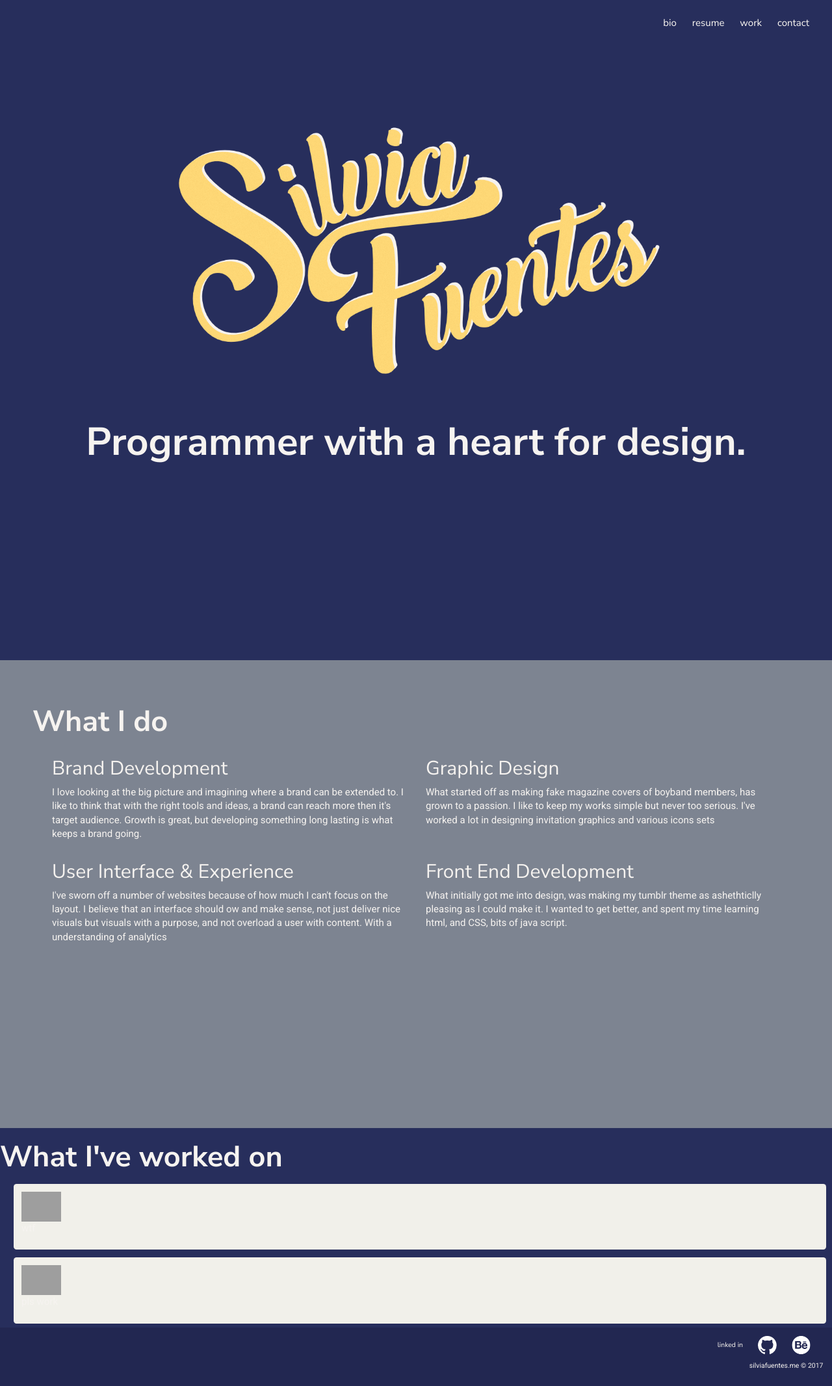
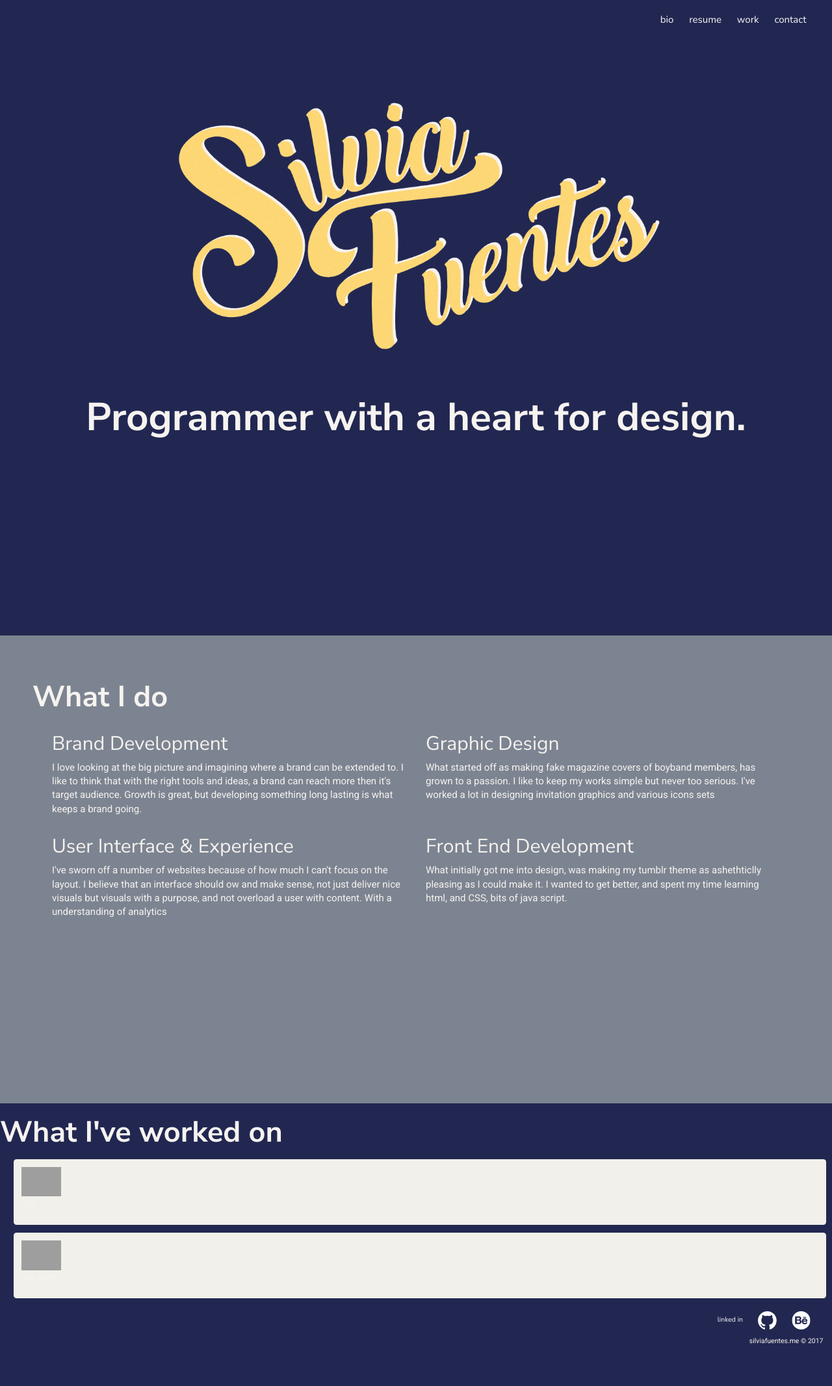
Before and after one commit to silviafuen/silviafuen.github.io, a Jekyll site: the page built from index.html, in a window 1280 px wide. Shown: the whole page at 65% size. Built offline with Jekyll 4.4.1, drawn with Linux system fonts in a browser that asks for light colours; after the commit the page ends 2094 px from its top, so only the background shows below that; grey boxes are pictures that could not be loaded.

Commit message:
Movement of eleemnts
Elements were restructured and added

```diff
--- a/css/main.css
+++ b/css/main.css
@@ -1,9 +1,22 @@
-html, body {
+body,html {
   background-color: #222751;
   color: #F6F3F0;
   font-size: 15px;
   font-family: 'Roboto', sans-serif;
 
+}
+* {
+  margin: 0;
+  padding: 0;
+}
+
+hr {
+  height: 3px;
+  color: #FFD876;
+  background-color: #FFD876;
+  border: 0;
+  margin: 0;
+  padding: 0;
 }
 .container {
   margin: 5rem;
@@ -12,19 +25,23 @@ html, body {
 }
 
 body {
-  background-color: #272E5C;
+  /*background-color: #272E5C;*/
   width: 100%;
   display: inline-block;
 }
 
 header {
-  padding-top: 10px;
-  padding-bottom: 45px;
+  background-color: #222751;
+  height: 5.2rem;
+  padding: .3rem;
 }
 
-* {
-  margin: 0px;
-  padding: 0;
+#logo {
+  margin: -1%;
+  align-items: left;
+  position: sticky;
+  /*height: 10em;*/
+  width: 10rem;
 }
 
 h1 {
@@ -45,18 +62,12 @@ h3 {
   font-size: 2em;
 }
 
-#logo {
-  margin: -1%;
-  align-items: left;
-  position: sticky;
-  height: 15%;
-  width: 15%;
-}
-
 nav {
   color: #FCF9F3;
   padding: 15px;
 }
+
+
 nav ul, footer ul {
     font-family: 'Nunito Sans', sans-serif;
     padding: 0px;
@@ -67,18 +78,30 @@ nav ul li, footer ul li {
     margin-right: 20px;
 }
 
+/*nav ul li:hover, footer ul li:hover{
+  text-decoration: none;
+  color: #FFF;
+  padding: .05rem;
+  border: .02rem solid #BBB;
+  border-radius: .09rem;
+  }*/
+
+
+a:hover{
+  color: #BBB;
+  text-decoration: none;
+    /*text-decoration: .05rem underline #BBB;*/
+}
+
 a {
-    color: #FCF9F3;
-    text-decoration: none;
-}
-a:hover {
-    color: #BBBBBC;
+    color: #F7F7F7;
     text-decoration: none;
 }
 
 footer {
   width: 100%;
   height: 45%;
+  color: #F6F3F0;
   background-color:#222751;
   display: inline-block;
   padding-right: 5px;
```
